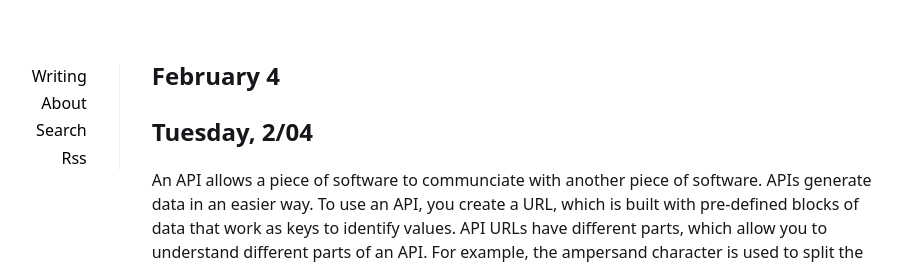
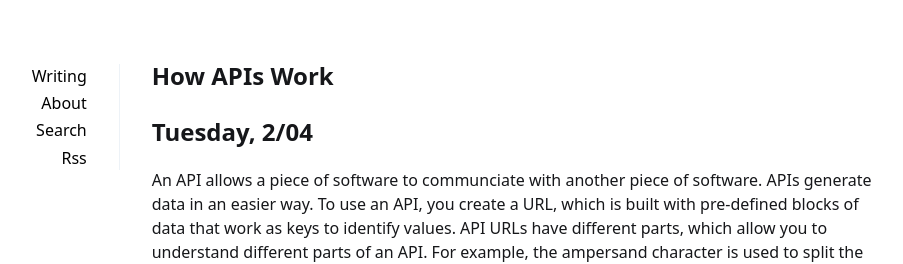
Before and after one commit to xiomaraquinonez/xiomaraquinonez.github.io, a Jekyll site: the page built from _posts/2020-02-04-February4.md, in a window 1280 px wide. Shown: the top 264 px of the page, without its empty margins (201-1104 px from the left). Built offline with Jekyll 4.4.1, drawn with Linux system fonts in a browser that asks for light colours.

Commit message:
Update 2020-02-04-February4.md

```diff
--- a/_posts/2020-02-04-February4.md
+++ b/_posts/2020-02-04-February4.md
@@ -1,6 +1,6 @@
 ---
 layout: post
-title:  "February 4"
+title:  "How APIs Work"
 author: Vinish
 categories: [ tutorial ]
 ---
```
